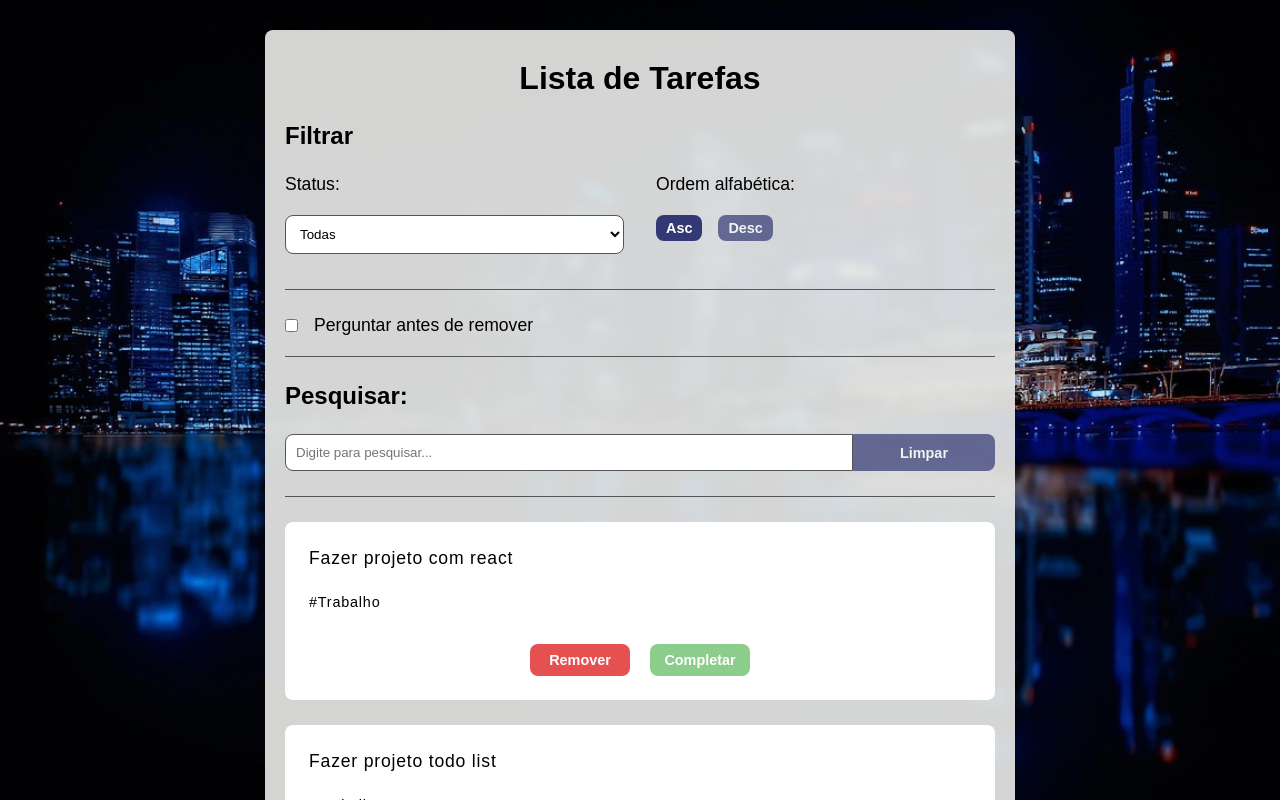
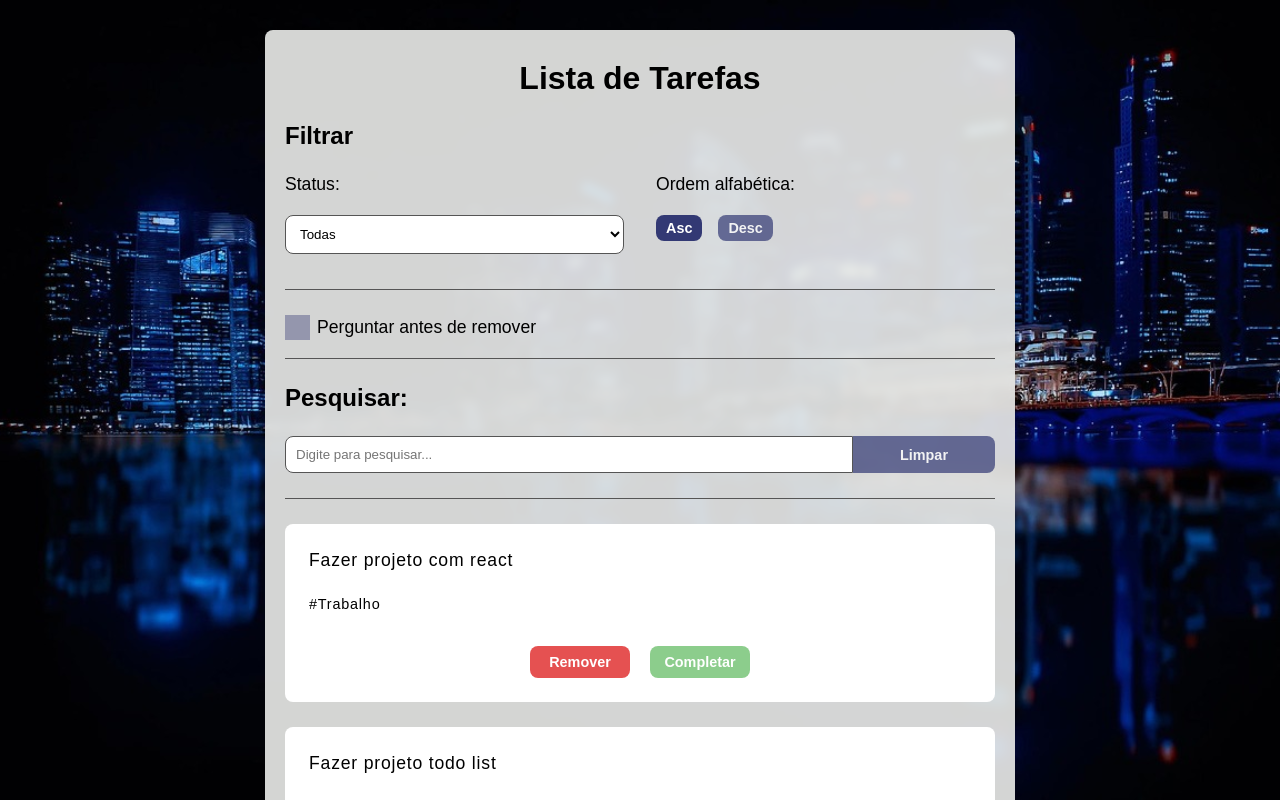
Before and after one commit to FabricioBasilio/to-do-list, a React (Vite) app: page / in a window 1280 px wide. Shown: the top 800 px of the page. Built offline with nearby package versions, Linux system fonts and the light colour scheme.

Commit message:
feat: estilizacao do checkbox de mostrar modal remove

```diff
--- a/src/components/CheckboxModalRemove.jsx
+++ b/src/components/CheckboxModalRemove.jsx
@@ -2,6 +2,7 @@ function CheckboxModalRemove({checkboxModalRemove, setCheckboxModalRemove}) {
   return (
     <section className="checkbox">
       <input type="checkbox" id="removeTodoCheckbox" onClick={() => setCheckboxModalRemove(!checkboxModalRemove)}/>
+      <span></span>
       <label htmlFor="removeTodoCheckbox">Perguntar antes de remover</label>
     </section>
   );
--- a/src/styles/App.css
+++ b/src/styles/App.css
@@ -14,7 +14,9 @@
   --cor5: #555555;
   --cor6: #0000001a;
   --cor7: #e9ebe8e8;
+  --cor8: #1B2845;
 
+  --corOutline: var(--cor8);
   --corFade: #00000080;
   --radiusPadrao: 0.5rem;
 }
@@ -76,6 +78,10 @@ button:focus {
   opacity: 1;
 }
 
+button:focus, select:focus, input:focus, .checkbox input:focus ~ span {
+  outline: solid 0.2rem var(--corOutline);
+}
+
 input,
 select {
   border-radius: var(--radiusPadrao);
@@ -90,7 +96,9 @@ select {
   background-color: var(--cor2);
 }
 
-.filter, .checkbox, .search {
+.filter,
+.checkbox,
+.search {
   border-bottom: solid 1px var(--cor5);
   padding-bottom: 25px;
   margin-bottom: 25px;
@@ -101,24 +109,68 @@ select {
   display: flex;
   justify-content: flex-start;
   align-items: center;
-  gap: 1rem;
+  position: relative;
 }
 
 .checkbox input[type="checkbox"] {
-  width: initial;
   margin-bottom: 0;
+  position: absolute;
+  opacity: 0;
+  cursor: pointer;
+  height: 0;
+  width: 0;
+}
+
+.checkbox span {
+  position: absolute;
+  top: 0;
+  left: 0;
+  height: 25px;
+  width: 25px;
   background-color: var(--cor1);
-  color: var(--cor2);
-  padding: 5px 10px;
-  border: none;
-  border-radius: var(--radiusPadrao);
+  opacity: 0.4;
+}
 
+.checkbox:hover input ~ span {
+  opacity: 0.8;
+}
+
+.checkbox input:focus ~ span {
+  opacity: 0.8;
+}
+
+.checkbox input:checked ~ span {
+  opacity: 1;
+}
+
+.checkbox span:after {
+  content: "";
+  position: absolute;
+  display: none;
+}
+
+.checkbox input:checked ~ span:after {
+  display: block;
+}
+
+.checkbox span:after {
+  left: 9px;
+  top: 5px;
+  width: 5px;
+  height: 10px;
+  border: solid var(--cor2);
+  border-width: 0 2.5px 2.5px 0;
+  -webkit-transform: rotate(45deg);
+  -ms-transform: rotate(45deg);
+  transform: rotate(45deg);
 }
 
 .checkbox label {
   font-size: 1.1rem;
   font-weight: normal;
   margin-bottom: 0;
+  margin-left: 2rem;
+  margin-top: 0.15rem;
 }
 
 .search__container {
```
